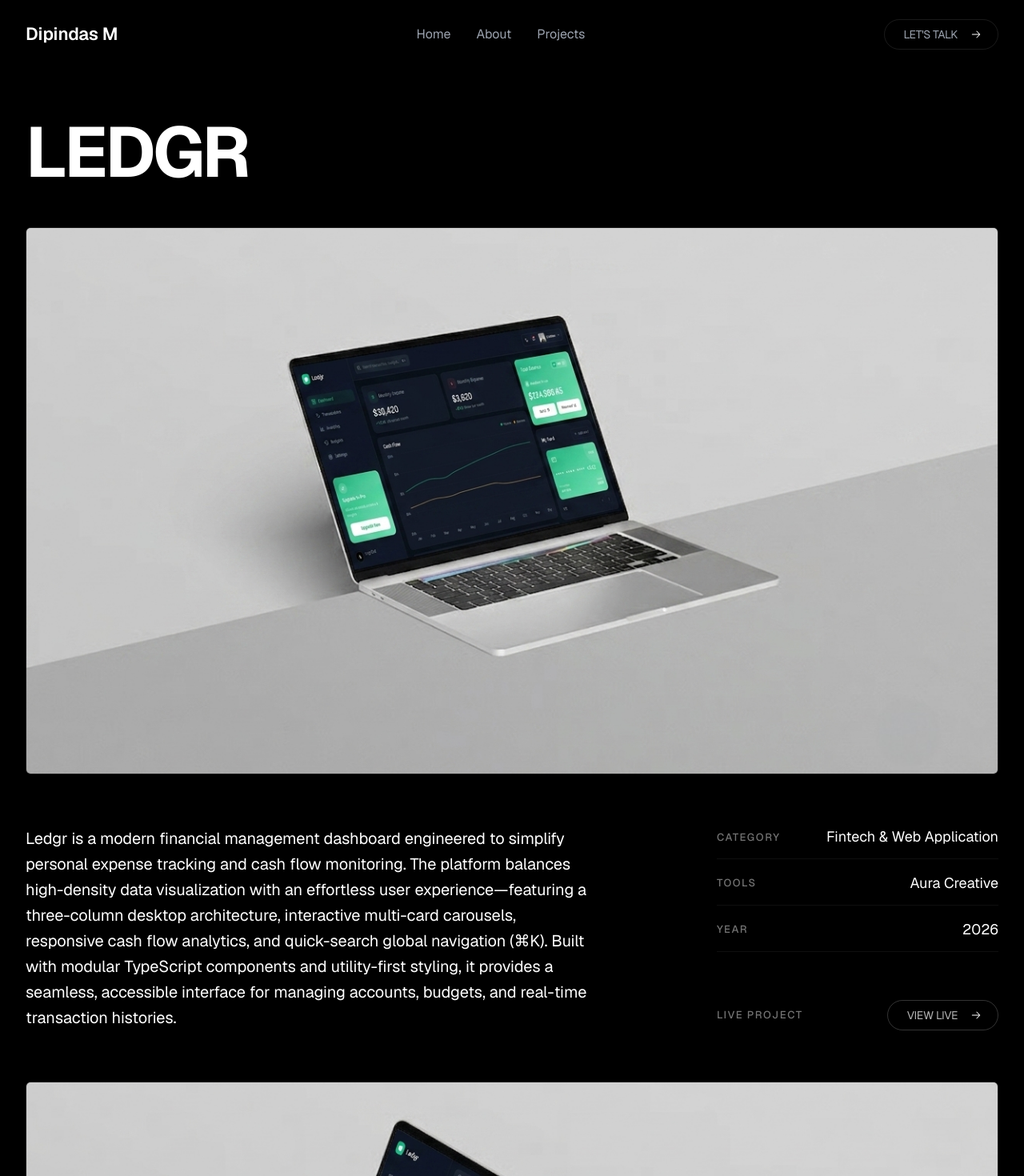
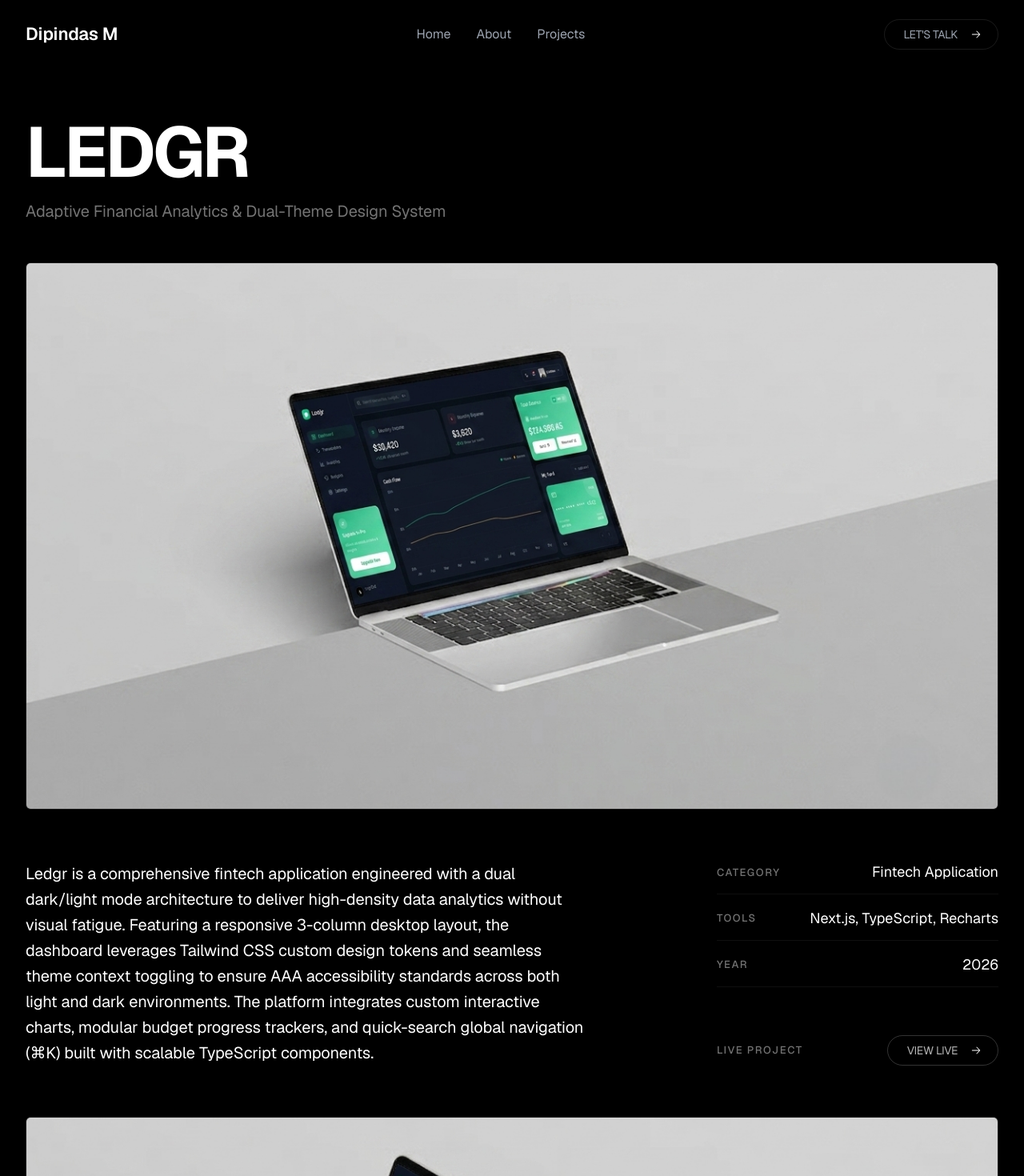
Before and after one commit to dipindasme-cloud/portfolio-dipindasm, a Next.js app: page /project-details/legdr in a window 1280 px wide. Shown: the top 1470 px of the page at 80% size. Built offline with nearby package versions, Linux system fonts and the light colour scheme.

Commit message:
updating project details1

```diff
--- a/src/app/project-details/[id]/page.tsx
+++ b/src/app/project-details/[id]/page.tsx
@@ -38,7 +38,14 @@ export default async function ProjectDetailsPage({ params }: PageProps) {
           {/* 2. Animated Headline with Hero Image */}
 <section className="w-full pt-24 pb-8 sm:pt-32 sm:pb-12 lg:pt-36 lg:pb-16">
   <Container className="flex flex-col gap-6 md:gap-8 lg:gap-12">
-    <TextGenerateEffect words={project.title} as="h1" className="t-display-hero text-foreground" />
+    <div className="flex flex-col gap-2 md:gap-3">
+      <TextGenerateEffect words={project.title} as="h1" className="t-display-hero text-foreground" />
+      {project.subtitle && (
+        <p className="t-body-lg text-muted max-w-[44rem]">
+          {project.subtitle}
+        </p>
+      )}
+    </div>
     <div className="relative w-full aspect-[4/3] md:aspect-[16/9] overflow-hidden rounded-md border border-border bg-foreground/[0.02]">
       <Image
         src={project.imageSrc}
--- a/src/data/projects.ts
+++ b/src/data/projects.ts
@@ -16,25 +16,26 @@ export interface Project {
     middleRight?: string;
     bottomBig?: string;
   };
-
 }
 
 export const projects: Project[] = [
   {
     id: "legdr",
     title: "Ledgr",
-    subtitle: "High-End Editorial Design System",
+    subtitle: "Adaptive Financial Analytics & Dual-Theme Design System",
     href: "/project-details/legdr",
     imageSrc: "/projects/ledgr/1.png",
     imageAlt: "Ledgr Financial Analytics & Expense Management Dashboard",
-    Tools: "Aura Creative",
-    category: "Fintech & Web Application",
+    Tools: "Next.js, TypeScript, Recharts",
+    category: "Fintech Application",
     year: "2026",
-    overview: "Ledgr is a modern financial management dashboard engineered to simplify personal expense tracking and cash flow monitoring. The platform balances high-density data visualization with an effortless user experience—featuring a three-column desktop architecture, interactive multi-card carousels, responsive cash flow analytics, and quick-search global navigation (⌘K). Built with modular TypeScript components and utility-first styling, it provides a seamless, accessible interface for managing accounts, budgets, and real-time transaction histories.",
+    overview:
+      "Ledgr is a comprehensive fintech application engineered with a dual dark/light mode architecture to deliver high-density data analytics without visual fatigue. Featuring a responsive 3-column desktop layout, the dashboard leverages Tailwind CSS custom design tokens and seamless theme context toggling to ensure AAA accessibility standards across both light and dark environments. The platform integrates custom interactive charts, modular budget progress trackers, and quick-search global navigation (⌘K) built with scalable TypeScript components.",
     liveUrl: "https://ledgr-eta-nine.vercel.app/",
     secondaryImages: {
       topBig: "/projects/ledgr/2 (1).png",
-
+      middleLeft: "/projects/ledgr/2 (3).png",
+      middleRight: "/projects/ledgr/2 (4).png",
       bottomBig: "/projects/ledgr/2 (2).png",
     },
   },
@@ -49,7 +50,8 @@ export const projects: Project[] = [
     Tools: "Civic Initiative Redesign",
     category: "E-Commerce Website",
     year: "2026",
-    overview: "Keiton is a premium, high-performance footwear e-commerce platform designed to optimize retail conversion through clean grid visual architectures and structured content hierarchies. The application balances editorial design with commercial utility—featuring a bold widescreen lifestyle hero showcase, highly scannable collection entry blocks, micro-interaction-driven product displays with badge callouts, and multi-tier rating columns to cultivate immediate consumer trust. Engineered with semantic HTML and utility-first responsiveness, it delivers an aesthetic, smooth browsing environment optimized for digital shoe discovery.",
+    overview:
+      "Keiton is a premium, high-performance footwear e-commerce platform designed to optimize retail conversion through clean grid visual architectures and structured content hierarchies. The application balances editorial design with commercial utility—featuring a bold widescreen lifestyle hero showcase, highly scannable collection entry blocks, micro-interaction-driven product displays with badge callouts, and multi-tier rating columns to cultivate immediate consumer trust. Engineered with semantic HTML and utility-first responsiveness, it delivers an aesthetic, smooth browsing environment optimized for digital shoe discovery.",
     liveUrl: "https://store-e-commerce-xi.vercel.app/",
     secondaryImages: {
       topBig: "/projects/keiton/gallery (1).png",
@@ -68,7 +70,8 @@ export const projects: Project[] = [
     Tools: "VS Code, Claude AI",
     category: "Web",
     year: "2026",
-    overview: "This project presents a comprehensive UX/UI redesign of the KFC digital ordering platform, engineered to transform a standard fast-food menu into a modern, high-conversion web application. By eliminating cluttered decision matrices, the interface introduces a streamlined navigation flow—featuring dedicated tabs for localized deals, an intuitive side-by-side menu layout, a friction-free secure checkout, and a highly visual live order tracker. The system emphasizes high-impact food imagery, bold brand typography, and structured layout component blocks to minimize user drop-off and maximize average order value.",
+    overview:
+      "This project presents a comprehensive UX/UI redesign of the KFC digital ordering platform, engineered to transform a standard fast-food menu into a modern, high-conversion web application. By eliminating cluttered decision matrices, the interface introduces a streamlined navigation flow—featuring dedicated tabs for localized deals, an intuitive side-by-side menu layout, a friction-free secure checkout, and a highly visual live order tracker. The system emphasizes high-impact food imagery, bold brand typography, and structured layout component blocks to minimize user drop-off and maximize average order value.",
     liveUrl: "https://kfc-redesign-rho.vercel.app/",
     secondaryImages: {
       topBig: "/projects/kfc-redesign/kfc (1).png",
@@ -88,8 +91,10 @@ export const projects: Project[] = [
     Tools: "Figma",
     category: "Mobile App : Case Study",
     year: "2026",
-    overview: "An intuitive mobile application designed to solve complex booking structures and trip planning friction. Features custom contextual search flows and lightweight layout screens built for mobile-first responsiveness.",
-    liveUrl: "https://www.figma.com/proto/7fMmjFATdXH44sNWFYkhKl/Final-Cse-study?node-id=282-3899&t=J9HTH2TfT2NTy5Zb-1&scaling=contain&content-scaling=responsive&page-id=282%3A3898",
+    overview:
+      "An intuitive mobile application designed to solve complex booking structures and trip planning friction. Features custom contextual search flows and lightweight layout screens built for mobile-first responsiveness.",
+    liveUrl:
+      "https://www.figma.com/proto/7fMmjFATdXH44sNWFYkhKl/Final-Cse-study?node-id=282-3899&t=J9HTH2TfT2NTy5Zb-1&scaling=contain&content-scaling=responsive&page-id=282%3A3898",
     secondaryImages: {
       topBig: "/projects/jurneo/gallery (3).png",
       middleLeft: "/projects/jurneo/gallery (1).png",
@@ -108,12 +113,13 @@ export const projects: Project[] = [
     Tools: "Figma",
     category: "Web",
     year: "2026",
-    overview: "ElectroHub is a premium e-commerce web platform engineered to elevate electronics retail into an immersive, clean, and content-driven digital experience. Moving away from data-dense, overwhelming grids, the interface utilizes generous whitespace, refined modern typography, and high-contrast lifestyle product frames to guide user attention naturally. Built with an intuitive icon-driven category navigation, curated trending highlights, and trust-focused brand segments, it presents a highly scannable, minimal, and accessible ecosystem optimized for seamless cross-device exploration.",
-    liveUrl: "https://www.figma.com/proto/qbJbrDvU0WiPwu5SULB2CH/ElectroHub_Website?node-id=1-549&t=3UdkZtL2SLUTw2Bc-1&scaling=contain&content-scaling=responsive&page-id=0%3A1",
+    overview:
+      "ElectroHub is a premium e-commerce web platform engineered to elevate electronics retail into an immersive, clean, and content-driven digital experience. Moving away from data-dense, overwhelming grids, the interface utilizes generous whitespace, refined modern typography, and high-contrast lifestyle product frames to guide user attention naturally. Built with an intuitive icon-driven category navigation, curated trending highlights, and trust-focused brand segments, it presents a highly scannable, minimal, and accessible ecosystem optimized for seamless cross-device exploration.",
+    liveUrl:
+      "https://www.figma.com/proto/qbJbrDvU0WiPwu5SULB2CH/ElectroHub_Website?node-id=1-549&t=3UdkZtL2SLUTw2Bc-1&scaling=contain&content-scaling=responsive&page-id=0%3A1",
     secondaryImages: {
       topBig: "/projects/electrohub/electrohub (1).png",
       bottomBig: "/projects/electrohub/electrohub (2).png",
-
     },
   },
 
@@ -124,17 +130,15 @@ export const projects: Project[] = [
     href: "/project-details/aurospace",
     imageSrc: "/projects/aurospace/hero.png",
     imageAlt: "AuroSpace Luxury Real Estate Landing Page Showcase",
-  Tools: "Real Estate & Asset Management UI",
+    Tools: "VS Code, DeepSeek",
     category: "Web Application",
     year: "2026",
-  overview: "AuroSpace is an ultra-premium, long-term residential rental platform engineered to streamline high-end property discovery across premier metro locations. Built with clean visual hierarchy, low-friction navigation, and curated asset cards, the platform bridges deep real estate intelligence with high-conversion UI/UX. The web architecture features a location-and-budget-driven hero search engine, social proof metrics, a structured 4-step onboarding journey, interactive filter controls, and dynamic listing displays tailored for high-net-worth individuals, expats, and luxury tenants.",
+    overview:
+      "AuroSpace is an ultra-premium, long-term residential rental platform engineered to streamline high-end property discovery across premier metro locations. Built with clean visual hierarchy, low-friction navigation, and curated asset cards, the platform bridges deep real estate intelligence with high-conversion UI/UX. The web architecture features a location-and-budget-driven hero search engine, social proof metrics, a structured 4-step onboarding journey, interactive filter controls, and dynamic listing displays tailored for high-net-worth individuals, expats, and luxury tenants.",
     liveUrl: "https://aurospacerealestatemarket.vercel.app/",
     secondaryImages: {
       topBig: "/projects/aurospace/1 (1).png",
       bottomBig: "/projects/aurospace/1 (2).png",
     },
   },
-
-
-
 ];
```
Also changed, not shown: src/components/layout/Footer.tsx (+17 -24 lines), public/projects/ledgr/2 (3).png (added), public/projects/ledgr/2 (4).png (added). Lines whose indentation alone changed are shown as unchanged.
